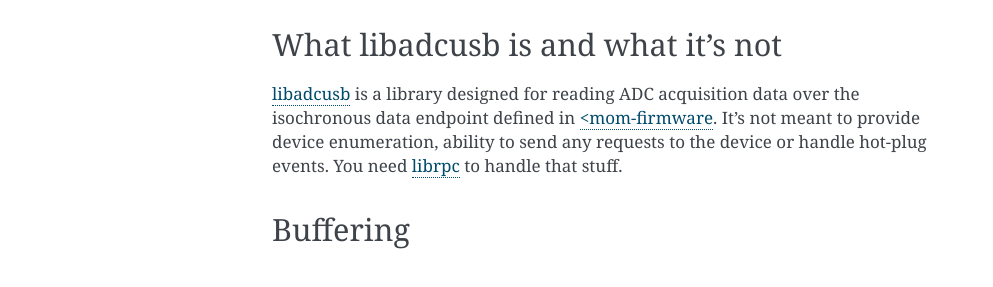
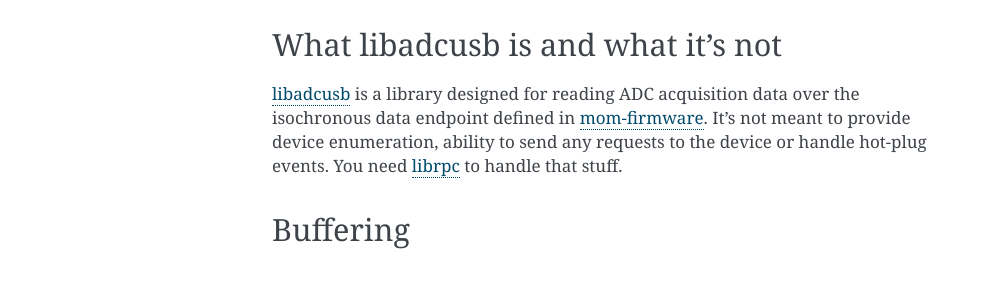
Before and after one commit to twoporeguys/libadcusb, a Sphinx documentation site: the page built from docs/source/guide.rst, in a window 1280 px wide. Shown: the part 485-772 px from the top of the page, without its empty margins (148-1141 px from the left). Built offline with Sphinx 7.4.7, drawn with Linux system fonts in a browser that asks for light colours.

Commit message:
Fix docs syntax.

```diff
--- a/docs/source/guide.rst
+++ b/docs/source/guide.rst
@@ -9,7 +9,6 @@ directly inside source tree.
 
 Build options
 ^^^^^^^^^^^^^
-
 +------------------------+---------+---------------------------------------+
 | Option name            | Default | Description                           |
 +========================+=========+=======================================+
@@ -25,7 +24,7 @@ What libadcusb is and what it's not
 -----------------------------------
 `libadcusb <https://github.com/twoporeguys/libadcusb>`_ is a library designed
 for reading ADC acquisition data over the isochronous data endpoint defined
-in `<mom-firmware <https://github.com/twoporeguys/mom-firmware>`_. It's not
+in `mom-firmware <https://github.com/twoporeguys/mom-firmware>`_. It's not
 meant to provide device enumeration, ability to send any requests to the
 device or handle hot-plug events. You need
 `librpc <https://github.com/twoporeguys/librpc>`_ to handle that stuff.
```
